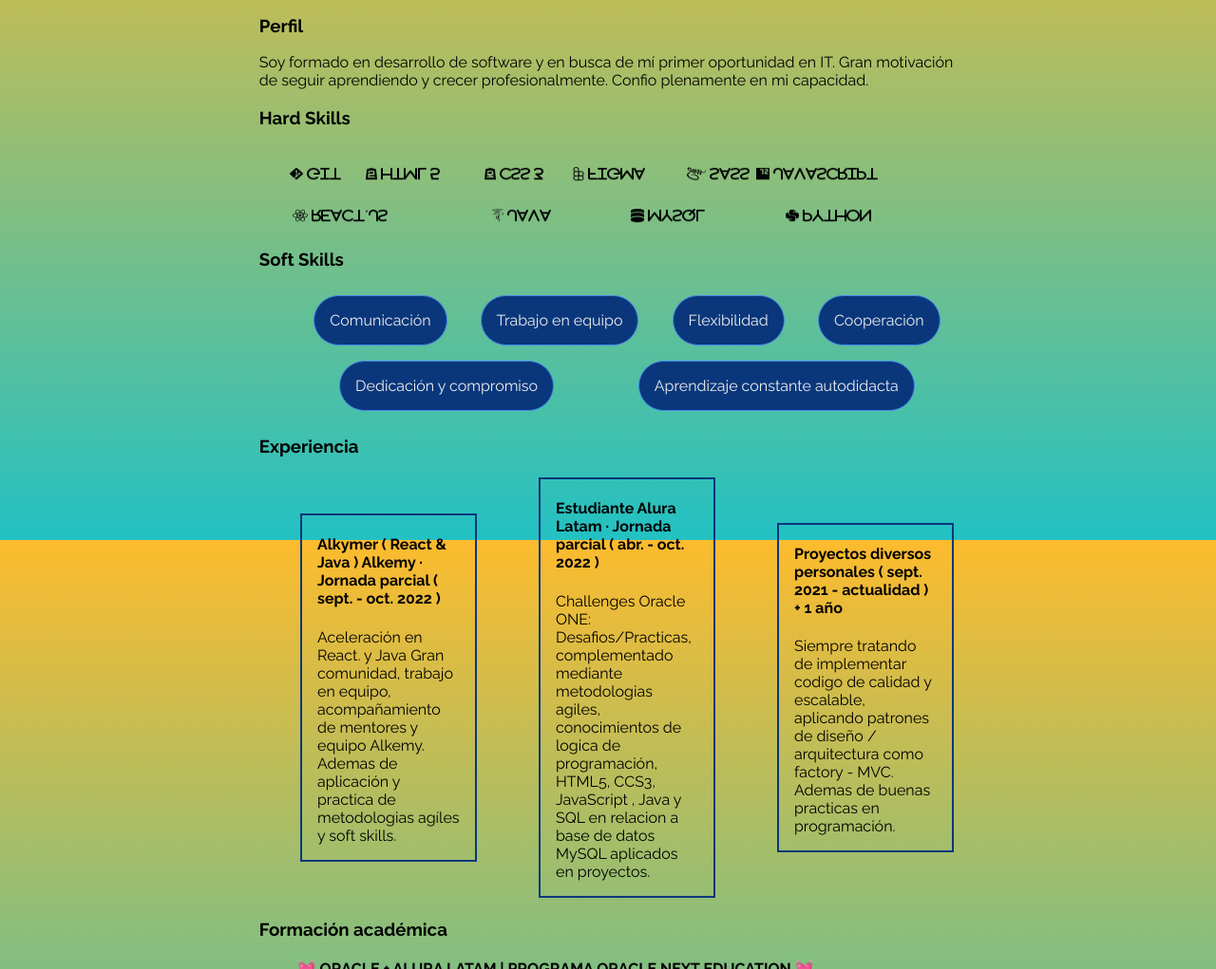
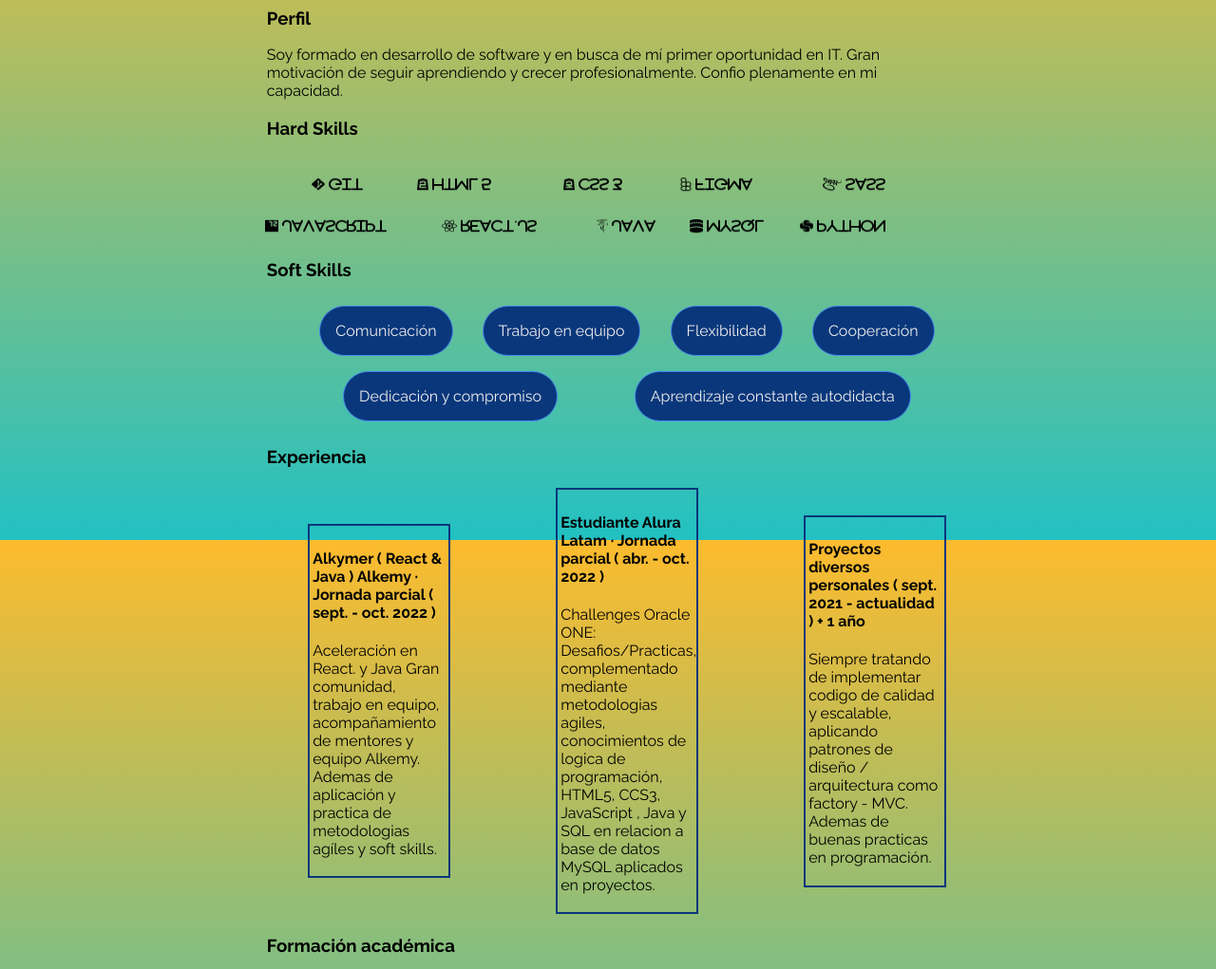
Before and after one commit to RExequiel/Exequiel_Gerez-CV, a plain HTML site: page index.html in a window 1280 px wide. Shown: the part 231-1252 px from the top of the page at 95% size. Drawn offline with Linux system fonts and the light colour scheme.

Commit message:
actualizando estilos de global.css

```diff
--- a/css/global.css
+++ b/css/global.css
@@ -1,33 +1,45 @@
-:root{
+:root {
   --primary-color: #0a377b;
   --secondary-color: #eeeeee;
   --prefer-color: #4488ee;
 }
 
-*{
+html {
+  box-sizing: border-box;
   font-family: 'Raleway', sans-serif;
-    scroll-behavior: smooth;
+  font-size: 16px;
+  margin-left: auto;
+  margin-right: auto;
 }
 
-body{
+*,
+*::after,
+*::before {
+  box-sizing: inherit;
+}
+
+body {
   max-width: 75ch;
   max-height: 720px;
   margin: .5rem auto;
   padding: .5rem;
-    background: rgb(34,193,195);
-    background: linear-gradient(0deg, rgba(34,193,195,1) 0%, rgba(253,187,45,1) 100%);
+  background: rgb(34, 193, 195);
+  background: linear-gradient(0deg, rgba(34, 193, 195, 1) 0%, rgba(253, 187, 45, 1) 100%);
   background-repeat: no-repeat;
   background-size: cover;
   background-attachment: fixed;
+  overflow-x: hidden;
 }
 
-i, a, footer section ul li{
+i,
+a,
+footer section ul li {
   text-decoration: none;
   color: var(--primary-color);
   font-weight: bold;
 }
 
-li{
+li {
   list-style-type: none;
 }
 
@@ -39,9 +51,11 @@ i {
   0% {
     transform: rotateX(0) translate3D(-50%, -50%, 0);
   }
+
   30% {
     color: #000;
   }
+
   100% {
     transform: rotateX(360deg) translate3D(-50%, -50%, 0);
   }
--- a/css/main/main.exp.css
+++ b/css/main/main.exp.css
@@ -8,7 +8,7 @@
 .main__article-col2--exp ul li{
     max-width: 150px;
     margin: .2rem;
-    padding: 0 1rem;
+    padding: .2rem;
     border: 2px solid var(--primary-color);
 }
 
```
Lines whose indentation alone changed are shown as unchanged.
